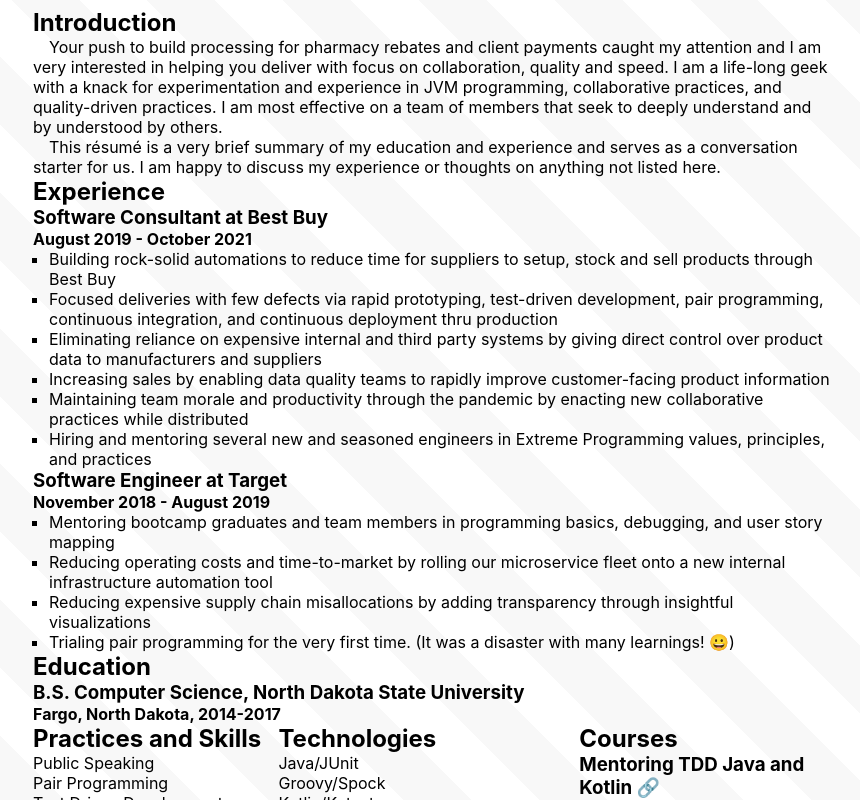
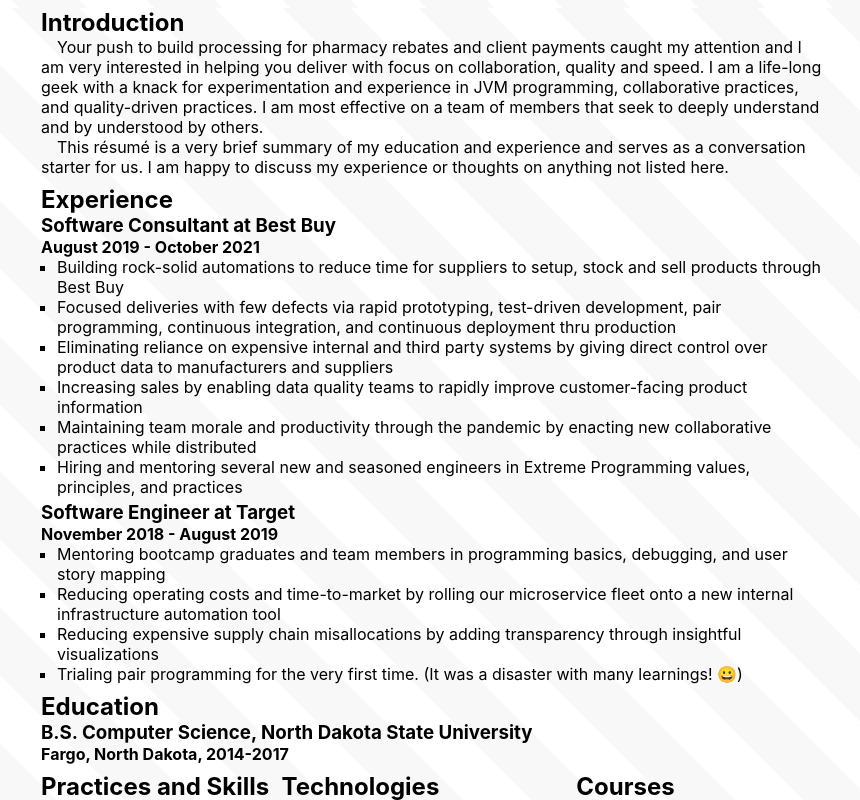
Before and after one commit to arctair/resume, a React (Create React App) app in the folder webapp/: page /prime in a window 1280 px wide. Shown: the top 800 px of the page, without its empty margins (207-1067 px from the left). Built offline with nearby package versions, Linux system fonts and the light colour scheme.

Commit message:
improve spacing between resume components

```diff
--- /dev/null
+++ b/webapp/src/components/Experience.css
@@ -0,0 +1,3 @@
+.experience:not(:first-child) {
+  margin-top: 0.25rem;
+}
--- a/webapp/src/components/Experience.tsx
+++ b/webapp/src/components/Experience.tsx
@@ -1,4 +1,5 @@
 import React from 'react'
+import './Experience.css'
 
 interface ExperienceProps extends React.PropsWithChildren {
   companyName: string
@@ -14,7 +15,7 @@ export default function Experience({
   startDate,
 }: ExperienceProps) {
   return (
-    <div>
+    <div className="experience">
       <h3>
         {jobTitle} at {companyName}
       </h3>
--- /dev/null
+++ b/webapp/src/components/ExperienceContainer.tsx
@@ -0,0 +1,17 @@
+import React from 'react'
+import './Experience.css'
+
+interface ExperienceContainerProps extends React.PropsWithChildren {
+  title: string
+}
+export default function ExperienceContainer({
+  children,
+  title,
+}: ExperienceContainerProps) {
+  return (
+    <>
+      <h2>{title}</h2>
+      <div>{children}</div>
+    </>
+  )
+}
--- a/webapp/src/index.css
+++ b/webapp/src/index.css
@@ -36,6 +36,10 @@ ul {
   margin: 0;
 }
 
+h2 {
+  margin-top: 0.5rem;
+}
+
 ul {
   padding-left: 1rem;
 }
--- a/webapp/src/resumes/Prime.tsx
+++ b/webapp/src/resumes/Prime.tsx
@@ -1,6 +1,7 @@
 import Course from '../components/Course'
 import Education from '../components/Education'
 import Experience from '../components/Experience'
+import ExperienceContainer from '../components/ExperienceContainer'
 import TitledList from '../components/TitledList'
 
 export default function App() {
@@ -11,7 +12,7 @@ export default function App() {
         width: '8.5in',
         height: '11in',
         // backgroundImage: 'url("background.jpg")',
-        padding: '0.5rem',
+        padding: '0 1rem',
         boxSizing: 'border-box',
       }}
     >
@@ -30,7 +31,7 @@ export default function App() {
         and serves as a conversation starter for us. I am happy to discuss
         my experience or thoughts on anything not listed here.
       </p>
-      <h2>Experience</h2>
+      <ExperienceContainer title="Experience">
         <Experience
           companyName="Best Buy"
           jobTitle="Software Consultant"
@@ -39,8 +40,8 @@ export default function App() {
         >
           <ul>
             <li>
-            Building rock-solid automations to reduce time for suppliers to
-            setup, stock and sell products through Best Buy
+              Building rock-solid automations to reduce time for suppliers
+              to setup, stock and sell products through Best Buy
             </li>
             <li>
               Focused deliveries with few defects via rapid prototyping,
@@ -92,6 +93,7 @@ export default function App() {
             </li>
           </ul>
         </Experience>
+      </ExperienceContainer>
       <h2>Education</h2>
       <Education
         school="North Dakota State University"
```
Lines whose indentation alone changed are shown as unchanged.
